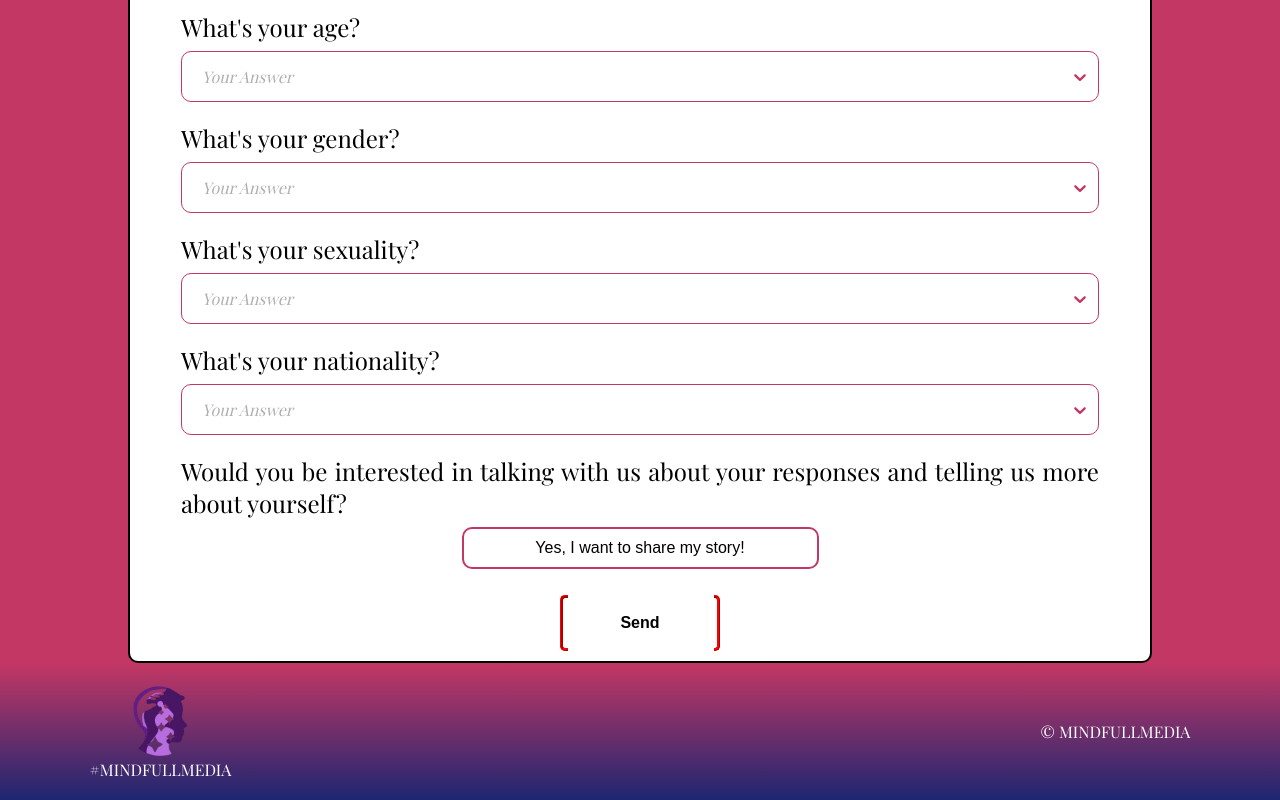
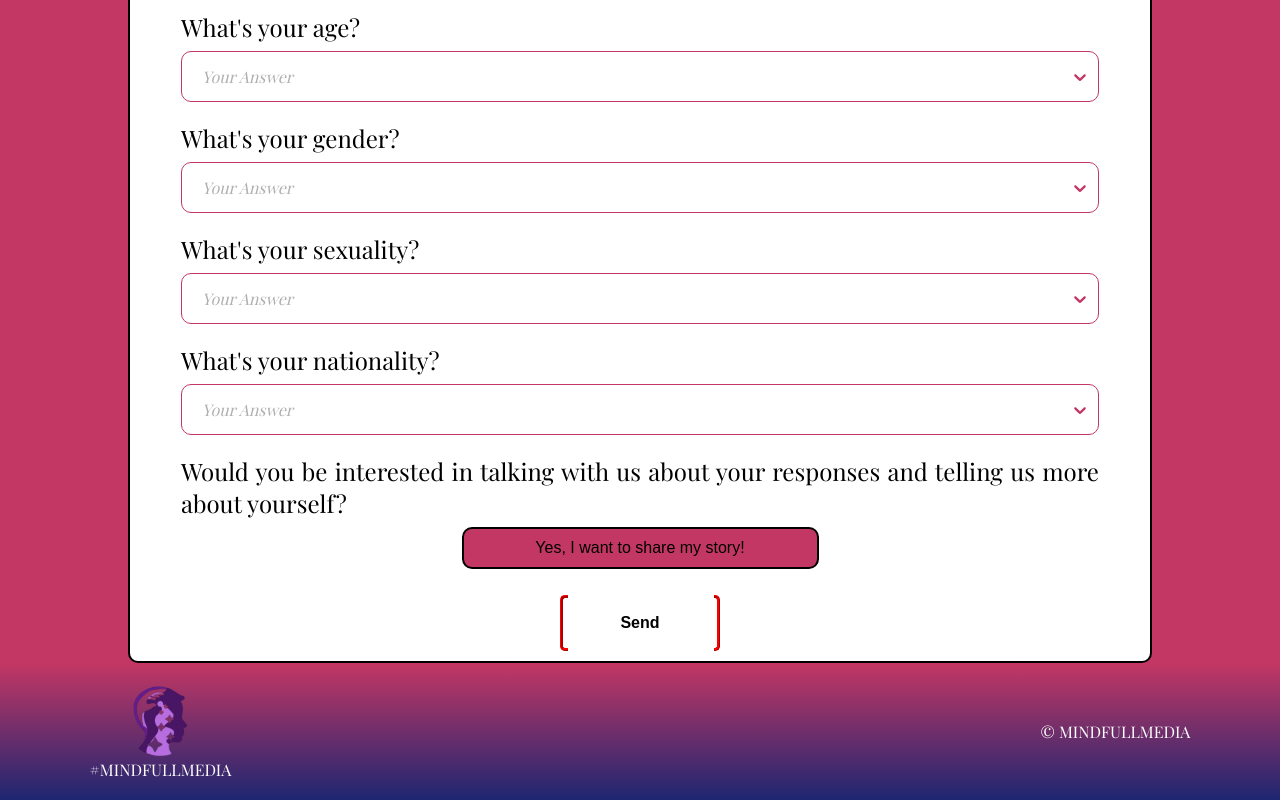
Before and after one commit to Xelo04/Mindful-Media, a React (Vite) app: page /your-story in a window 1280 px wide. In both pictures the pointer is over the button "Yes, I want to share my story!". Shown: the part 1183-1983 px from the top of the page. Built offline with nearby package versions, Linux system fonts and the light colour scheme; a web font is replaced by a local one.

Commit message:
Refactor user story form styles to improve button hover effects and clean up unnecessary whitespace

```diff
--- a/src/components/user-story-form/userStoryForm.scss
+++ b/src/components/user-story-form/userStoryForm.scss
@@ -29,7 +29,6 @@
       color: constants.$black-color;
       outline: none;
       font-family: "Playfair Display", serif;
-
       &:hover,
       &:focus {
         border: 1.5px solid constants.$black-color !important;
@@ -50,6 +49,11 @@
       padding: 10px;
       text-align: center;
       margin-top: 0 !important;
+      transition: 0.5s;
+      &:hover {
+        background-color: constants.$soft-bg;
+        border: 2px solid constants.$black-color;
+      }
     }
     .submit-btn {
       margin-block: 10px;
```
